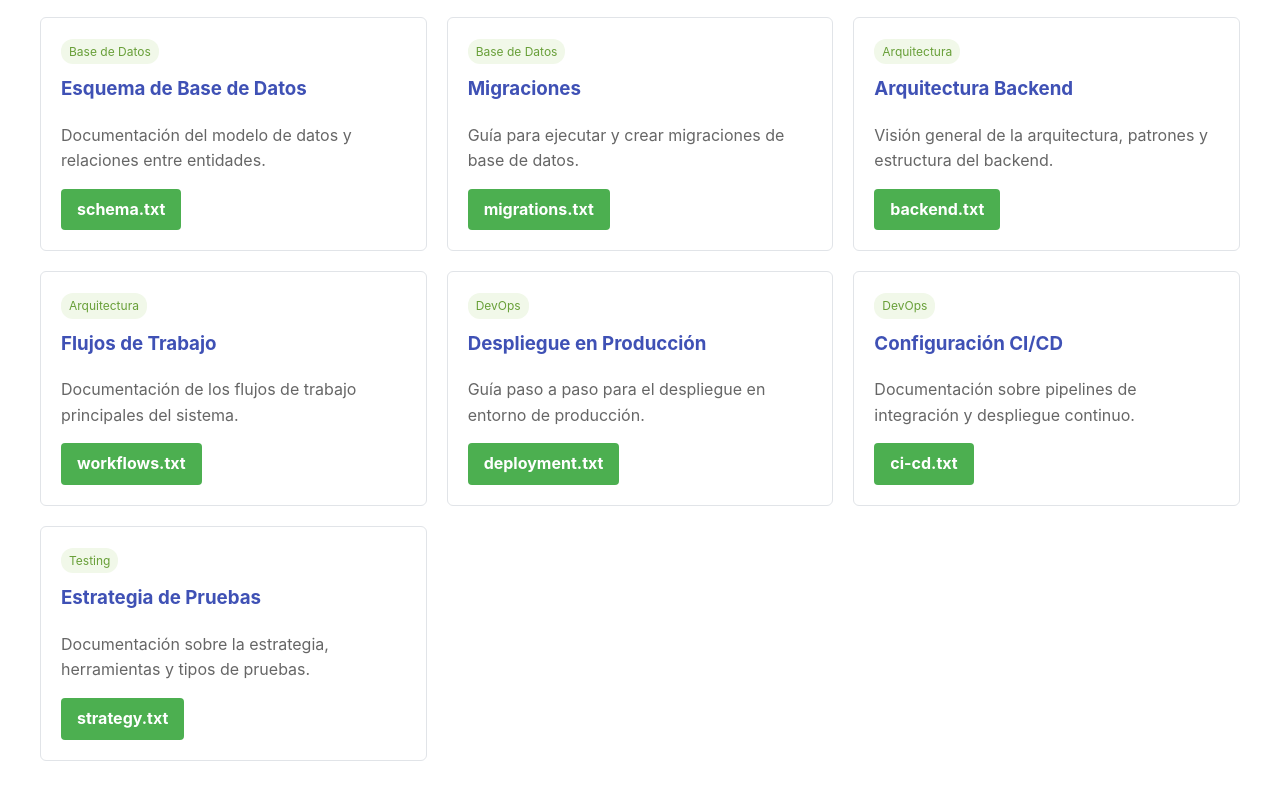
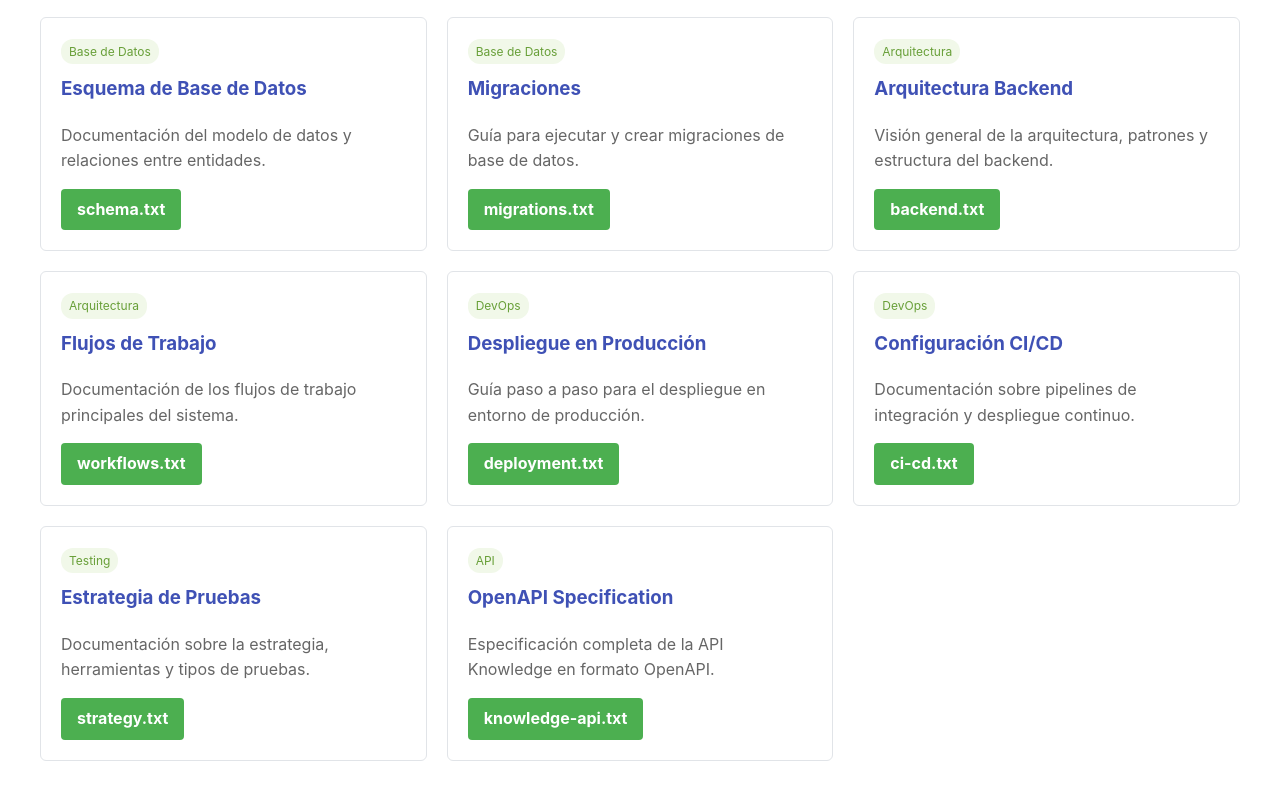
Before and after one commit to Jovenjr/Api-document, a plain HTML site: page index.html in a window 1280 px wide. Shown: the part 364-1161 px from the top of the page. Drawn offline with Linux system fonts and the light colour scheme.

Commit message:
Add link to knowledge-api.txt

```diff
--- a/index.html
+++ b/index.html
@@ -144,6 +144,14 @@
             <p>Documentación sobre la estrategia, herramientas y tipos de pruebas.</p>
             <a href="https://raw.githubusercontent.com/username/docs-repo/main/testing/strategy.txt">strategy.txt</a>
         </li>
+
+        <!-- Nuevo elemento añadido -->
+        <li>
+            <span class="category">API</span>
+            <h3>OpenAPI Specification</h3>
+            <p>Especificación completa de la API Knowledge en formato OpenAPI.</p>
+            <a href="https://gist.githubusercontent.com/Jovenjr/7c3483ee76608c82e952a525d6a4c686/raw/fac04ed11b01698795e59d921bc525971eaaee3d/knowledge-api.txt">knowledge-api.txt</a>
+        </li>
     </ul>
 </body>
 </html>
```
